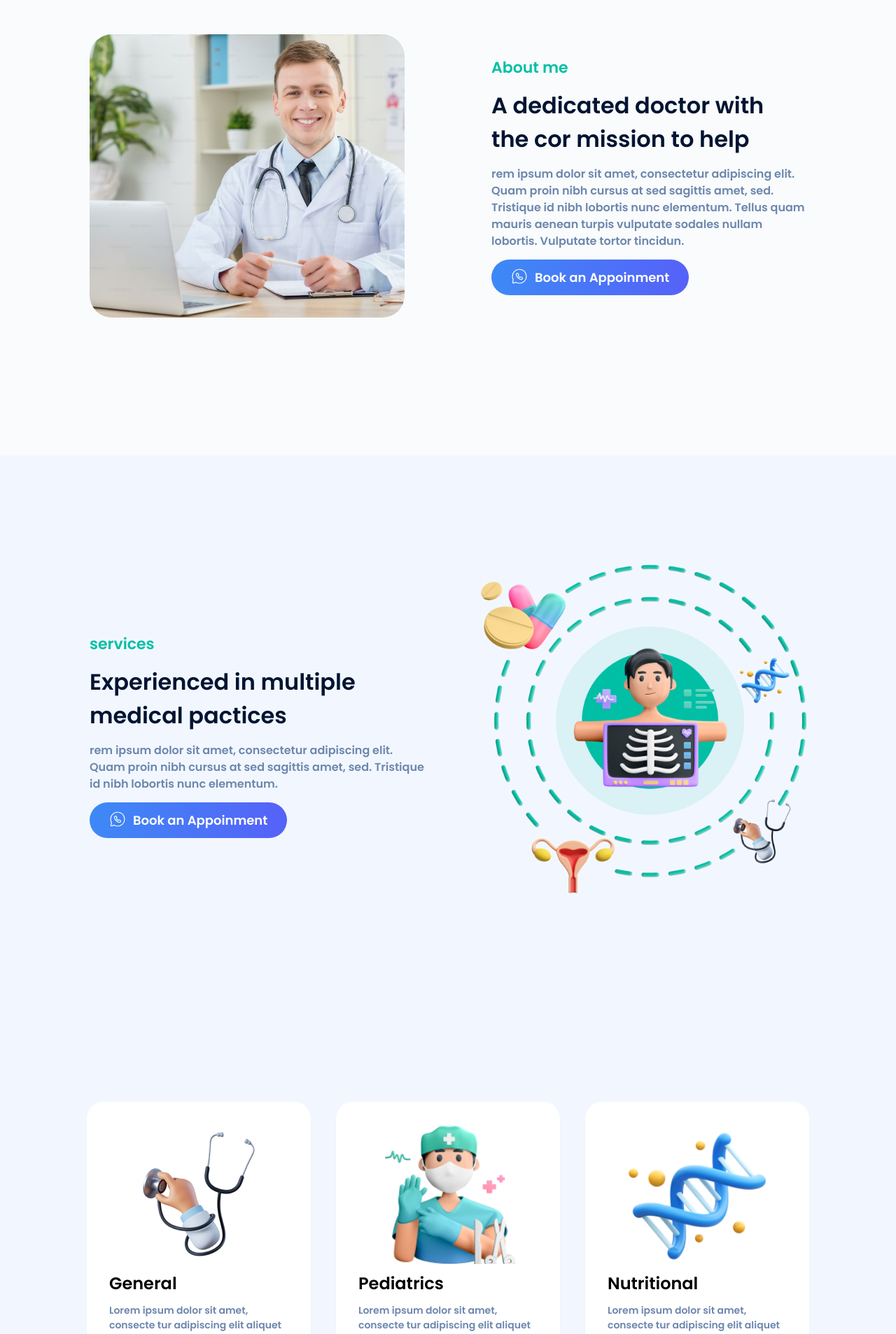
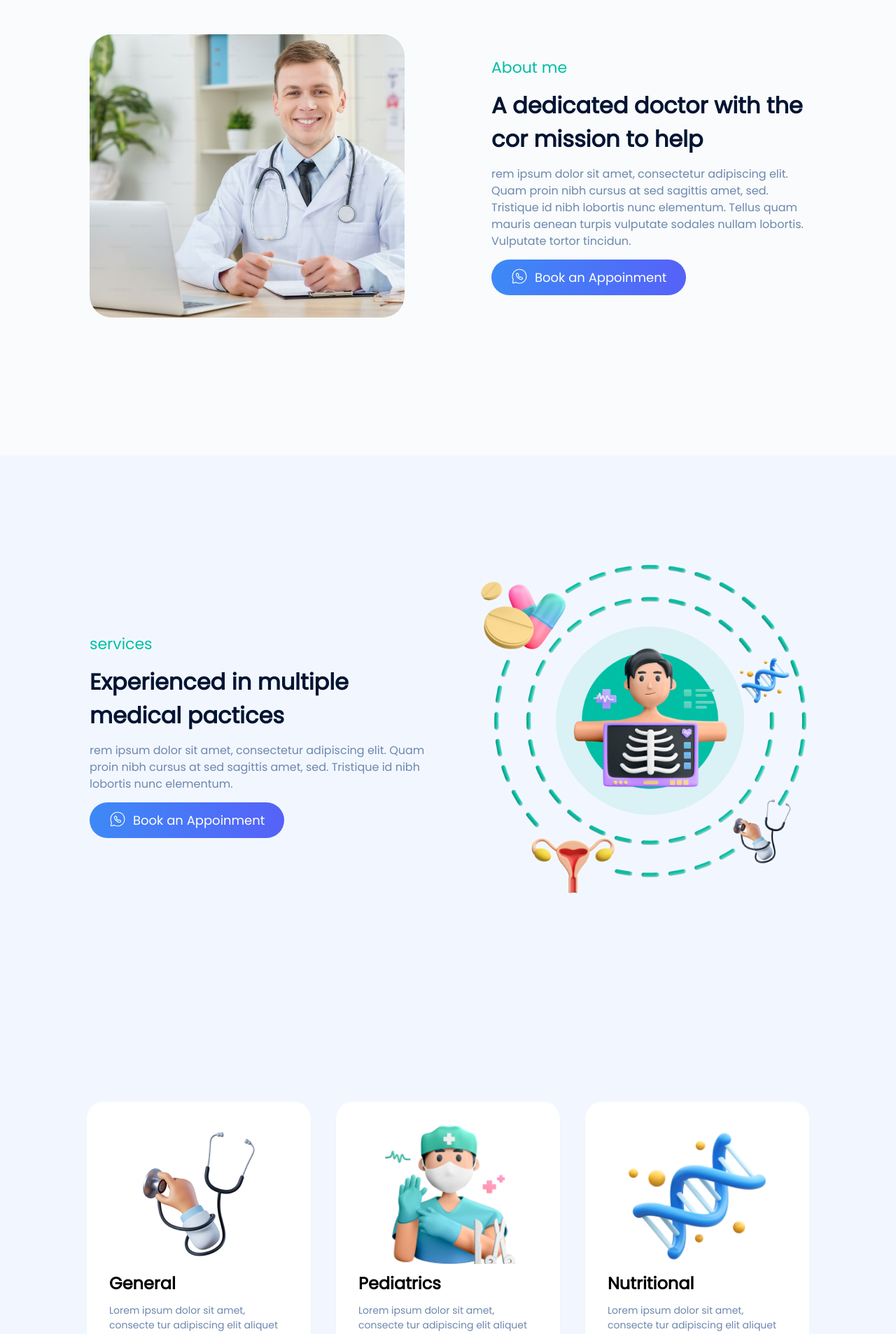
Before and after one commit to maharajafz03/Doc_clinic, a React (Create React App) app: page / in a window 1280 px wide. Shown: the part 920-2827 px from the top of the page at 70% size. Built offline with nearby package versions, Linux system fonts and the light colour scheme.

Commit message:
ajout du scroll vers les différentes sections de la page

```diff
--- a/src/App.css
+++ b/src/App.css
@@ -1,7 +1,9 @@
-@import url('https://fonts.googleapis.com/css2?family=Poppins:wght@600&family=Roboto:ital@0;1&display=swap');
+@import url('https://fonts.googleapis.com/css2?family=Poppins&family=Roboto&display=swap');
 
 body{
     font-family: "Poppins",sans-serif;
+    font-weight: 400;
+    font-style: normal;
 }
 .doctor-gradient{
 background: var(--DoctorGradient, linear-gradient(96deg, #3A8EF6 -10.84%, #6F3AFA 196.74%));
--- a/src/components/About.jsx
+++ b/src/components/About.jsx
@@ -24,7 +24,7 @@ function About() {
 
   return (
     <div
-      ref={about}
+      id="about"
       className="flex flex-col md:flex-row items-center justify-center md:gap-[124px] md:w-full pb-[50px] md:pb-0 md:h-screen px-[10%] bg-[#F9FBFC] "
     >
       <div className="md:w-1/2 pb-[30px] md:pb-0 ">
@@ -36,7 +36,7 @@ function About() {
       </div>
       <div className="flex flex-col gap-[30px] md:gap-[14px] md:w-1/2  ">
         <p className="text-[22px] text-[#00BFA5] ">About me </p>
-        <p className="text-[32px] font-medium text-[#031432] ">
+        <p className="text-[32px] font-bold text-[#031432] ">
           A dedicated doctor with the cor mission to help
         </p>
         <p className="text-[16px] text-[#6C87AE] ">
--- a/src/components/Contact.jsx
+++ b/src/components/Contact.jsx
@@ -44,7 +44,7 @@ function Contact() {
             />
           </div>
         </div>
-        <p className="text-[30px] font-[600] text-[#031432] ">
+        <p className="text-[30px] font-[700] text-[#031432] ">
           A dedicated doctor with the core mission to help
         </p>
         <p className="text-[16px] text-[#6C87AE] text-center px-4">
--- a/src/components/CustomerTestimonial.jsx
+++ b/src/components/CustomerTestimonial.jsx
@@ -1,7 +1,7 @@
 function CustomerTestimony({ customer }) {
   return (
     <div className="flex flex-col w-[300px] md:w-[400px] bg-white rounded-[32px] p-[28px] shadow-sm  ">
-      <p className="font-[300] text-[#031432] text-[16px] italic ">
+      <p className="font-[200] text-[#031432] text-[16px] italic ">
         orem ipsum dolor sit amet, consectetur adipiscing elit, sed do eiusmod
         tempor incididunt ut labore et dolore
       </p>
--- a/src/components/Customers.jsx
+++ b/src/components/Customers.jsx
@@ -6,7 +6,7 @@ function Customers() {
   return (
     <div className="flex flex-col py-[100px] gap-10 md:px-[5%] bg-[#F2F7FF] ">
       <div className="flex flex-col gap-5 px-[15%] ">
-        <p className="text-center font-[600] text-[30px] text-[#031432] ">
+        <p className="text-center font-[700] text-[30px] text-[#031432] ">
           What our great customers say about
           <br /> Dr. Matthew Anderson
         </p>
--- a/src/components/Navbar.jsx
+++ b/src/components/Navbar.jsx
@@ -2,15 +2,17 @@ import { NAV_LINKS } from "../utils";
 import messageCircle from "../assets/message-circle.svg";
 import group3 from "../assets/Group 3.svg";
 import menu_burger from "../assets/mingcute_menu-fill.png";
-import { useRef } from "react";
+
 function Navbar() {
-  const about = useRef(null);
-  const services = useRef(null);
-  const contact = useRef(null);
+  const scrollToAnchor = (anchorId) => {
+    const anchor = document.getElementById(anchorId);
+    if (anchor) {
+      const offsetTop = anchor.getBoundingClientRect().top + window.pageYOffset;
 
-  const scrollToRef = (ref) => {
-    if (ref.current) {
-      ref.current.scrollIntoView({ behavior: "smooth", block: "start" });
+      window.scrollTo({
+        top: offsetTop,
+        behavior: "smooth",
+      });
     }
   };
   return (
@@ -31,7 +33,9 @@ function Navbar() {
             key={index}
             className="text-[16px] text-[#6C87AE] first-of-type:text-[#3A8EF6] hover:text-[#3A8EF6] "
           >
-            <button onClick={() => scrollToRef(item.url)}>{item.link}</button>
+            <button onClick={() => scrollToAnchor(item.url)}>
+              {item.link}
+            </button>
           </li>
         ))}
       </ul>
--- a/src/components/ServiceCard.jsx
+++ b/src/components/ServiceCard.jsx
@@ -7,7 +7,7 @@ function ServiceCard({ service }) {
         alt=""
         className="w-[200px] h-[200px] object-cover mx-auto"
       />
-      <p className=" text-[24px] font-[500] ">{service.name}</p>
+      <p className=" text-[24px] font-[600] ">{service.name}</p>
       <p className="text-[14px] text-[#6C87AE] ">
         Lorem ipsum dolor sit amet, consecte tur adipiscing elit aliquet
         iTristique id nibh lobortis nunc
--- a/src/components/Services.jsx
+++ b/src/components/Services.jsx
@@ -13,7 +13,7 @@ function Services() {
       <div className="flex flex-col-reverse md:flex-row items-center justify-center gap-[50px] w-full md:h-screen px-[10%]">
         <div className="flex flex-col gap-4 md:gap-[14px] md:w-1/2  ">
           <p className="text-[22px] text-[#00BFA5] ">services </p>
-          <p className="text-[32px] font-medium text-[#031432] ">
+          <p className="text-[32px] font-bold text-[#031432] ">
             Experienced in multiple medical pactices
           </p>
           <p className="text-[16px] text-[#6C87AE] ">
--- a/src/utils.js
+++ b/src/utils.js
@@ -13,7 +13,7 @@ export const NAV_LINKS=
 [
     {
         link:"Home",
-        url:"#home"
+        url:"home"
     },
     {
         link:"About",
@@ -21,11 +21,11 @@ export const NAV_LINKS=
     },
     {
         link:"Services",
-        url:"#services"
+        url:"services"
     },
     {
         link:"Contact",
-        url:"#contact"
+        url:"contact"
     },
 ]
 
```
